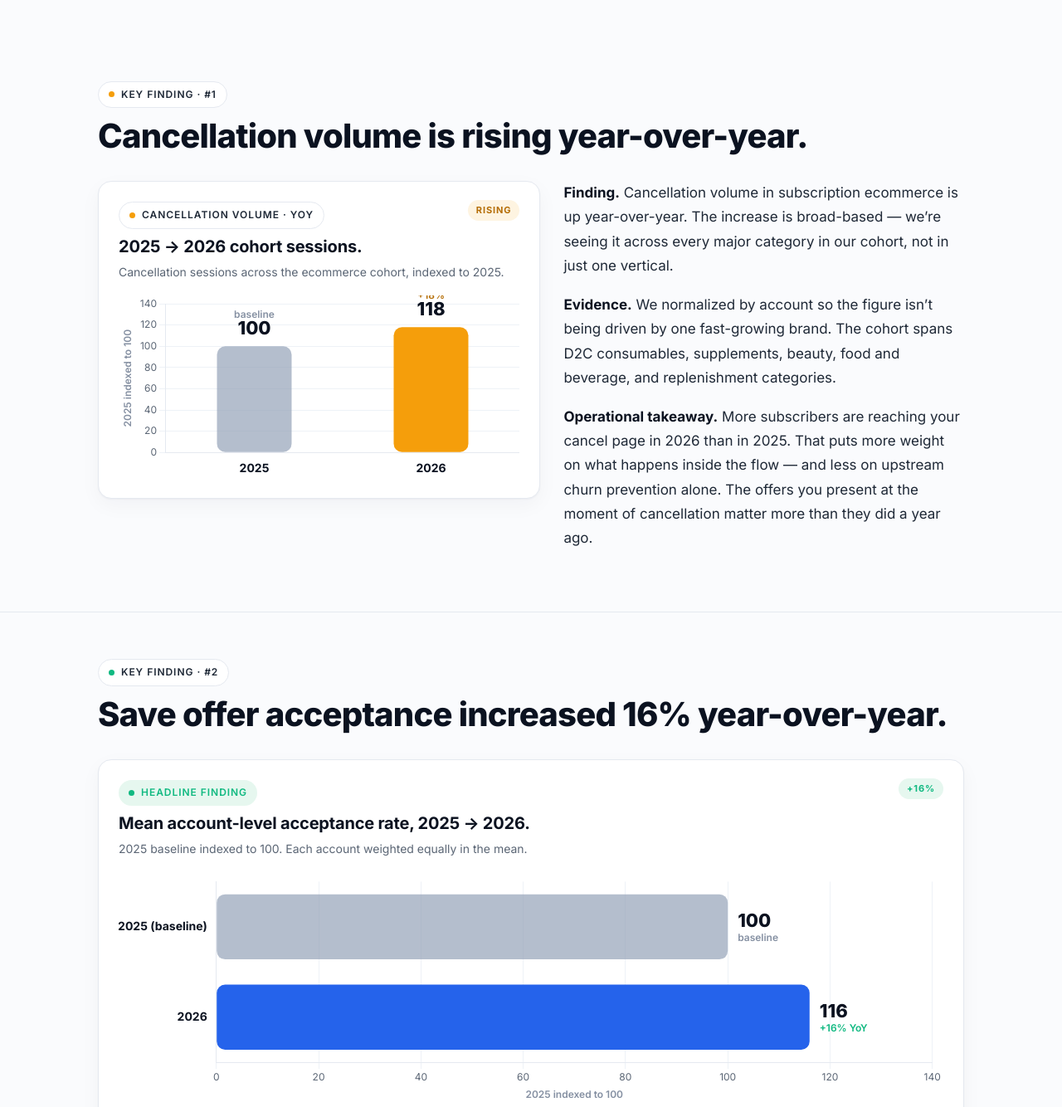
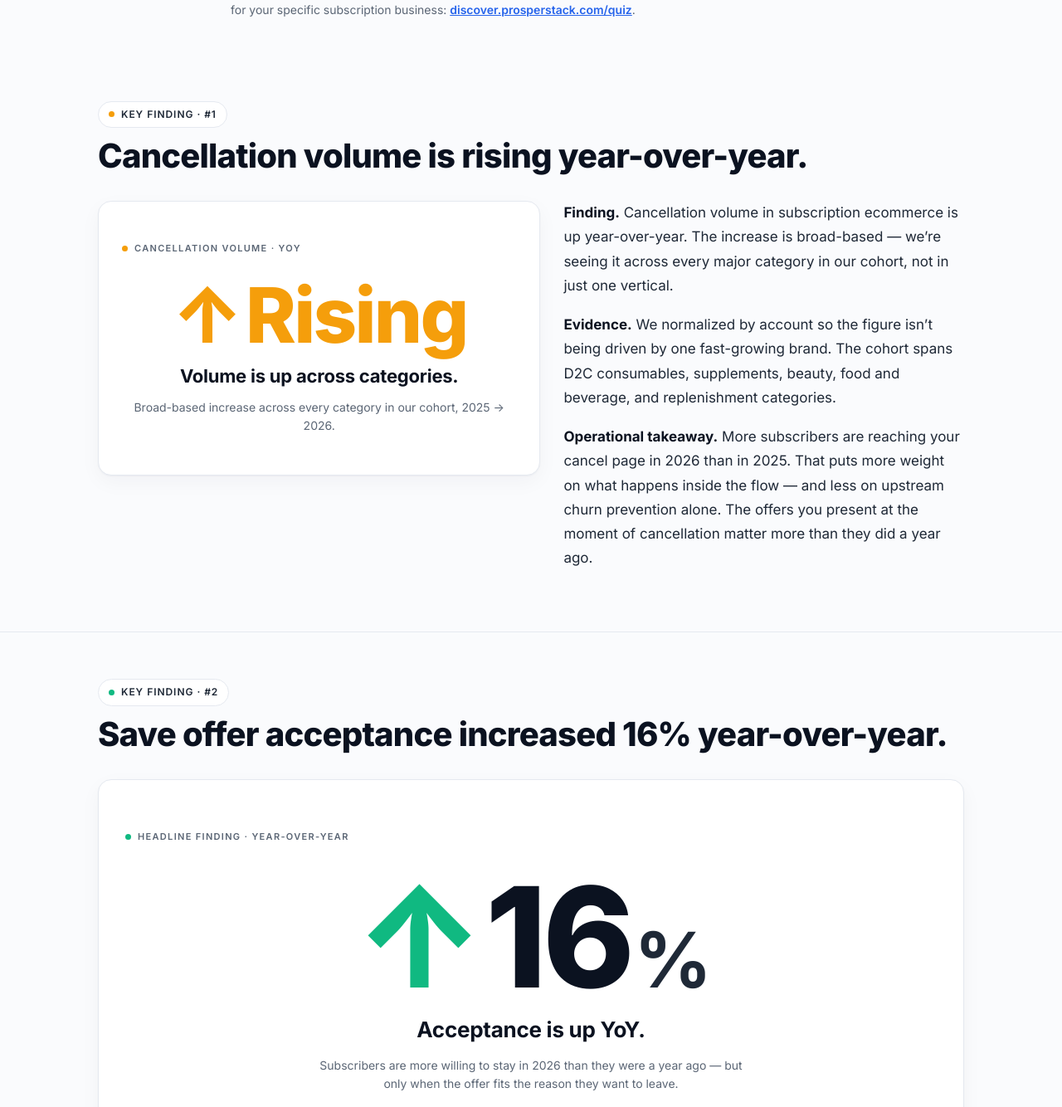
Before and after one commit to aschneiderlbl/ps-quiz, a plain HTML site: page ecommerce.html in a window 1280 px wide. Shown: the part 1364-2698 px from the top of the page at 83% size. Drawn offline with Linux system fonts and the light colour scheme.

Commit message:
Update ecommerce.html

```diff
--- a/ecommerce.html
+++ b/ecommerce.html
@@ -460,7 +460,8 @@
         breakdowns (consumables vs. supplements vs. beauty), cadence breakdowns (monthly vs. quarterly),
         and AOV-band breakdowns are out of scope here. We&rsquo;ll publish those separately. The
         pause-resume curve is cohort-wide; pause-length distributions and category-level resumption
-        rates are coming in the follow-up.
+        rates are coming in the follow-up. While you wait, take our quiz to find the best-performing
+        offer for your specific subscription business: <a href="https://discover.prosperstack.com/quiz" target="_blank" rel="noopener" style="color: var(--brand); font-weight: 600; text-decoration: underline;">discover.prosperstack.com/quiz</a>.
       </p>
     </div>
   </div>
@@ -477,17 +478,16 @@
     </div>
 
     <div class="two-col">
-      <div class="chart-card">
-        <div class="chart-head">
-          <div>
-            <span class="pill amber"><span class="dot"></span>Cancellation volume &middot; YoY</span>
-            <h3>2025 &rarr; 2026 cohort sessions.</h3>
-            <div class="chart-sub">Cancellation sessions across the ecommerce cohort, indexed to 2025.</div>
-          </div>
-          <span class="badge warn">Rising</span>
+      <div class="card" style="text-align: center; padding: 48px 28px; display: flex; flex-direction: column; justify-content: center;">
+        <div class="label warn"><span class="dot"></span>Cancellation volume &middot; YoY</div>
+        <div class="stat" style="font-size: clamp(56px, 8vw, 92px); margin: 26px 0 10px; line-height: 1; color: var(--warn);">
+          <span class="delta-rising">Rising</span>
         </div>
-        <div class="chart-wrap" style="height: 220px;">
-          <canvas id="volumeChart"></canvas>
+        <div style="font-size: 22px; font-weight: 700; letter-spacing: -.01em; color: var(--ink);">
+          Volume is up across categories.
+        </div>
+        <div class="stat-sub" style="margin-top: 10px;">
+          Broad-based increase across every category in our cohort, 2025 &rarr; 2026.
         </div>
       </div>
       <div class="prose">
@@ -516,21 +516,19 @@
       </div>
     </div>
 
-    <div class="chart-card" style="margin-bottom: 24px;">
-      <div class="chart-head">
-        <div>
-          <span class="pill ok-pill" style="background: var(--ok-soft); color: var(--ok); border: none;">
-            <span class="dot" style="background: var(--ok);"></span>Headline finding
-          </span>
-          <h3>Mean account-level acceptance rate, 2025 &rarr; 2026.</h3>
-          <div class="chart-sub">2025 baseline indexed to 100. Each account weighted equally in the mean.</div>
-        </div>
-        <span class="badge ok">+16%</span>
+    <div class="card" style="text-align: center; padding: 60px 32px; margin-bottom: 24px;">
+      <div class="label ok"><span class="dot"></span>Headline finding &middot; Year-over-year</div>
+      <div class="stat" style="font-size: clamp(96px, 14vw, 168px); margin: 28px 0 8px; line-height: 1;">
+        <span class="delta-up">16</span><span class="unit">%</span>
       </div>
-      <div class="chart-wrap" style="height: 280px;">
-        <canvas id="acceptanceHeroChart"></canvas>
+      <div style="font-size: 26px; font-weight: 700; letter-spacing: -.01em; color: var(--ink);">
+        Acceptance is up YoY.
       </div>
-      <div style="margin-top: 18px; padding-top: 16px; border-top: 1px dashed var(--border-strong); font-size: 13px; color: var(--muted); display: grid; grid-template-columns: repeat(3, 1fr); gap: 16px;">
+      <div class="stat-sub" style="max-width: 540px; margin: 12px auto 0;">
+        Subscribers are more willing to stay in 2026 than they were a year ago &mdash; but only when
+        the offer fits the reason they want to leave.
+      </div>
+      <div style="margin: 32px auto 0; padding-top: 20px; border-top: 1px dashed var(--border-strong); font-size: 13px; color: var(--muted); display: grid; grid-template-columns: repeat(3, 1fr); gap: 16px; max-width: 720px;">
         <div><strong style="color: var(--ink);">What it measures:</strong> Offers accepted &divide; offers shown</div>
         <div><strong style="color: var(--ink);">Reading:</strong> Relative YoY change in the mean</div>
         <div><strong style="color: var(--ink);">Normalization:</strong> Account-level; equal weighting</div>
@@ -563,21 +561,15 @@
     </div>
 
     <div class="two-col">
-      <div class="chart-card">
-        <div class="chart-head">
-          <div>
-            <span class="pill"><span class="dot"></span>Cancellation reasons</span>
-            <h3>Rank order across the ecommerce cohort.</h3>
-            <div class="chart-sub">Reasons selected by subscribers in the cancellation flow&rsquo;s reason picker.</div>
-          </div>
+      <div class="card" style="padding: 28px 26px;">
+        <div class="label"><span class="dot"></span>Cancellation reasons &middot; Distribution</div>
+        <div style="font-size: 20px; font-weight: 700; letter-spacing: -.01em; margin: 14px 0 8px;">
+          The top two reasons drive the majority of cancellations.
         </div>
-        <div class="chart-wrap" style="height: 240px;">
-          <canvas id="reasonsChart"></canvas>
-        </div>
-        <div style="margin-top: 12px; font-size: 13px; color: var(--muted); border-top: 1px dashed var(--border-strong); padding-top: 12px;">
-          Chart shows relative magnitudes; precise percentages are not reported in this release. &ldquo;All
-          other reasons&rdquo; includes product fit, delivery issues, account changes, switched-to-alternative,
-          and uncategorized.
+        <div class="stat-sub">
+          The long tail &mdash; product fit, delivery issues, account changes,
+          switched-to-alternative, uncategorized &mdash; is meaningful but distributed. We focus this
+          report on the two reasons large enough to design distinct save mechanics against.
         </div>
       </div>
       <div class="prose">
@@ -657,17 +649,35 @@
       </div>
     </div>
 
-    <div class="chart-card" style="margin-bottom: 24px;">
-      <div class="chart-head">
-        <div>
-          <span class="pill"><span class="dot"></span>Pause resume timeline</span>
-          <h3>Cumulative pause-resume rate over 12 months.</h3>
-          <div class="chart-sub">Of customers who accept a pause offer, share that have resumed payment by 90 and 365 days.</div>
+    <div class="card" style="padding: 40px 36px; margin-bottom: 24px;">
+      <div class="label"><span class="dot"></span>Pause resume cohort</div>
+      <div style="font-size: 22px; font-weight: 700; letter-spacing: -.01em; margin: 14px 0 26px;">
+        Most paused subscribers come back &mdash; just not fast.
+      </div>
+
+      <div style="margin-top: 20px;">
+        <div style="display: flex; justify-content: space-between; align-items: baseline; margin-bottom: 8px;">
+          <span style="font-weight: 600; color: var(--ink);">Resumed within 90 days</span>
+          <span style="font-weight: 800; font-size: 40px; color: var(--brand); line-height: 1;">8%</span>
         </div>
-        <span class="badge ok">Patience pays</span>
+        <div style="height: 12px; border-radius: 999px; background: #eef2f7; overflow: hidden;">
+          <div style="height: 100%; width: 8%; background: linear-gradient(90deg, var(--brand-grad-1), var(--brand));"></div>
+        </div>
       </div>
-      <div class="chart-wrap tall" style="height: 360px;">
-        <canvas id="resumeChart"></canvas>
+
+      <div style="margin-top: 28px;">
+        <div style="display: flex; justify-content: space-between; align-items: baseline; margin-bottom: 8px;">
+          <span style="font-weight: 600; color: var(--ink);">Resumed within 365 days</span>
+          <span style="font-weight: 800; font-size: 40px; color: var(--brand); line-height: 1;">46%</span>
+        </div>
+        <div style="height: 12px; border-radius: 999px; background: #eef2f7; overflow: hidden;">
+          <div style="height: 100%; width: 46%; background: linear-gradient(90deg, var(--brand-grad-1), var(--brand));"></div>
+        </div>
+      </div>
+
+      <div class="stat-sub" style="margin-top: 28px; padding-top: 16px; border-top: 1px dashed var(--border-strong); font-size: 13px;">
+        Share of paused subscribers active and paying at each window endpoint. Most of the
+        recovery happens after the first quarter &mdash; not inside it.
       </div>
     </div>
 
@@ -1003,88 +1013,6 @@
     });
   }
 
-// ===== Pause resume cumulative chart =====
-  const rctx = document.getElementById('resumeChart').getContext('2d');
-  new Chart(rctx, {
-    type: 'line',
-    data: {
-      labels: ['Day 0', '30d', '60d', '90d', '120d', '180d', '240d', '300d', '365d'],
-      datasets: [{
-        label: 'Cumulative resume rate',
-        data: [0, 3, 6, 8, 14, 22, 31, 39, 46],
-        borderColor: brand,
-        backgroundColor: (ctx) => {
-          const chart = ctx.chart;
-          const {ctx: c, chartArea} = chart;
-          if (!chartArea) return 'rgba(37, 99, 235, .15)';
-          const g = c.createLinearGradient(0, chartArea.top, 0, chartArea.bottom);
-          g.addColorStop(0, 'rgba(37, 99, 235, .25)');
-          g.addColorStop(1, 'rgba(37, 99, 235, 0)');
-          return g;
-        },
-        borderWidth: 3,
-        fill: true,
-        tension: 0.35,
-        pointRadius: (c) => {
-          const v = c.dataIndex;
-          return (v === 3 || v === 8) ? 6 : 0;
-        },
-        pointBackgroundColor: brand,
-        pointBorderColor: '#fff',
-        pointBorderWidth: 2,
-        pointHoverRadius: 6
-      }]
-    },
-    options: {
-      responsive: true, maintainAspectRatio: false,
-      plugins: {
-        legend: { display: false },
-        tooltip: {
-          backgroundColor: ink, padding: 12, cornerRadius: 8,
-          callbacks: { label: c => ' Cumulative resume rate: ' + c.parsed.y + '%' }
-        },
-        annotation: false
-      },
-      scales: {
-        y: {
-          beginAtZero: true, suggestedMax: 55,
-          grid: { color: '#eef2f7', drawBorder: false },
-          ticks: { callback: v => v + '%' },
-          title: { display: true, text: 'Cumulative resume rate', font: { size: 12, weight: 600 }, color: '#8590a2' }
-        },
-        x: {
-          grid: { display: false },
-          ticks: { font: { size: 12, weight: 600 }, color: ink }
-        }
-      }
-    },
-    plugins: [{
-      id: 'milestoneLabels',
-      afterDatasetsDraw(chart) {
-        const {ctx, chartArea, scales: {x, y}} = chart;
-        const points = [
-          { idx: 3, label: '8%', sub: 'at 90 days', dy: -22 },
-          { idx: 8, label: '46%', sub: 'at 365 days', dy: -22 }
-        ];
-        points.forEach(p => {
-          const meta = chart.getDatasetMeta(0);
-          const el = meta.data[p.idx];
-          if (!el) return;
-          const px = el.x;
-          const py = el.y;
-          ctx.save();
-          ctx.fillStyle = ink;
-          ctx.font = '800 18px Inter, system-ui, sans-serif';
-          ctx.textAlign = 'center';
-          ctx.fillText(p.label, px, py + p.dy);
-          ctx.fillStyle = '#5b6675';
-          ctx.font = '500 11px Inter, system-ui, sans-serif';
-          ctx.fillText(p.sub, px, py + p.dy + 14);
-          ctx.restore();
-        });
-      }
-    }]
-  });
 </script>
 
 </body>
```
